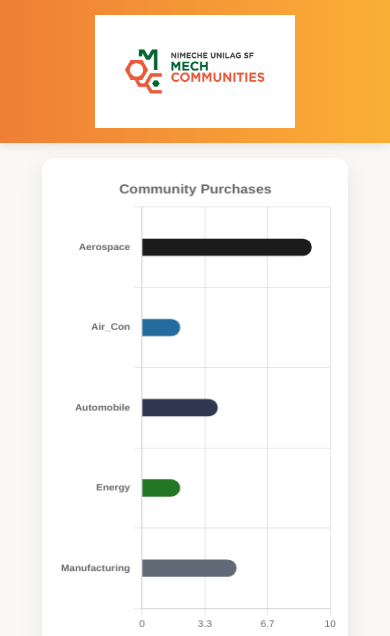
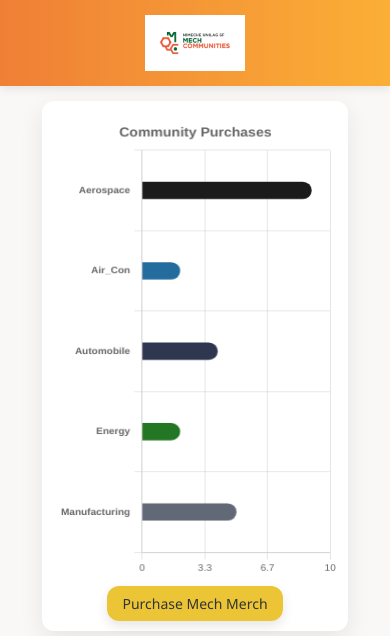
Before and after one commit to Dandollars3/mech-merch-leaderboard, a Flask app: page / in a window 390 px wide. Shown: the top 636 px of the page. Run offline with Flask 3, Linux system fonts and the light colour scheme.

Commit message:
refactor: enhance header styles for better mobile responsiveness

```diff
--- a/static/css/style.css
+++ b/static/css/style.css
@@ -319,8 +319,6 @@ footer {
   right: 20px;
 }
 
-/* Mobile Responsiveness - Fixed Header & Chart */
-@media (max-width: 768px) {
 header {
   height: auto;
   padding: 15px 10px;
@@ -332,12 +330,13 @@ footer {
 }
 
 header img {
-    width: 60%;
-    max-width: 200px;
+  width: 40%;
+  max-width: 100px;
   height: auto;
   margin: 0 auto;
 }
-
+/* Mobile Responsiveness - Fixed Header & Chart */
+@media (max-width: 768px) {
   .chart-container {
     max-width: 95%;
     margin: 15px auto;
```
Lines whose indentation alone changed are shown as unchanged.
